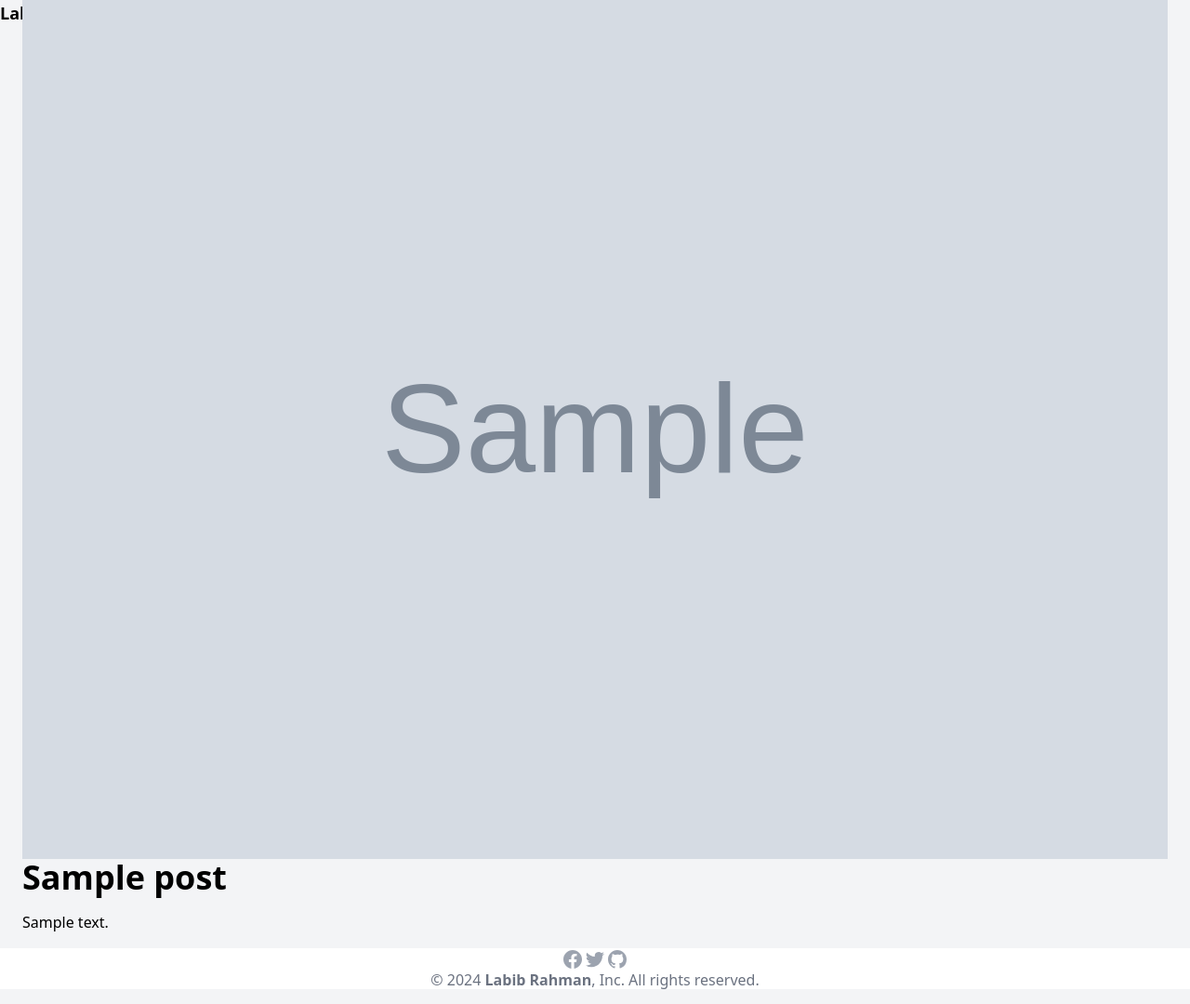
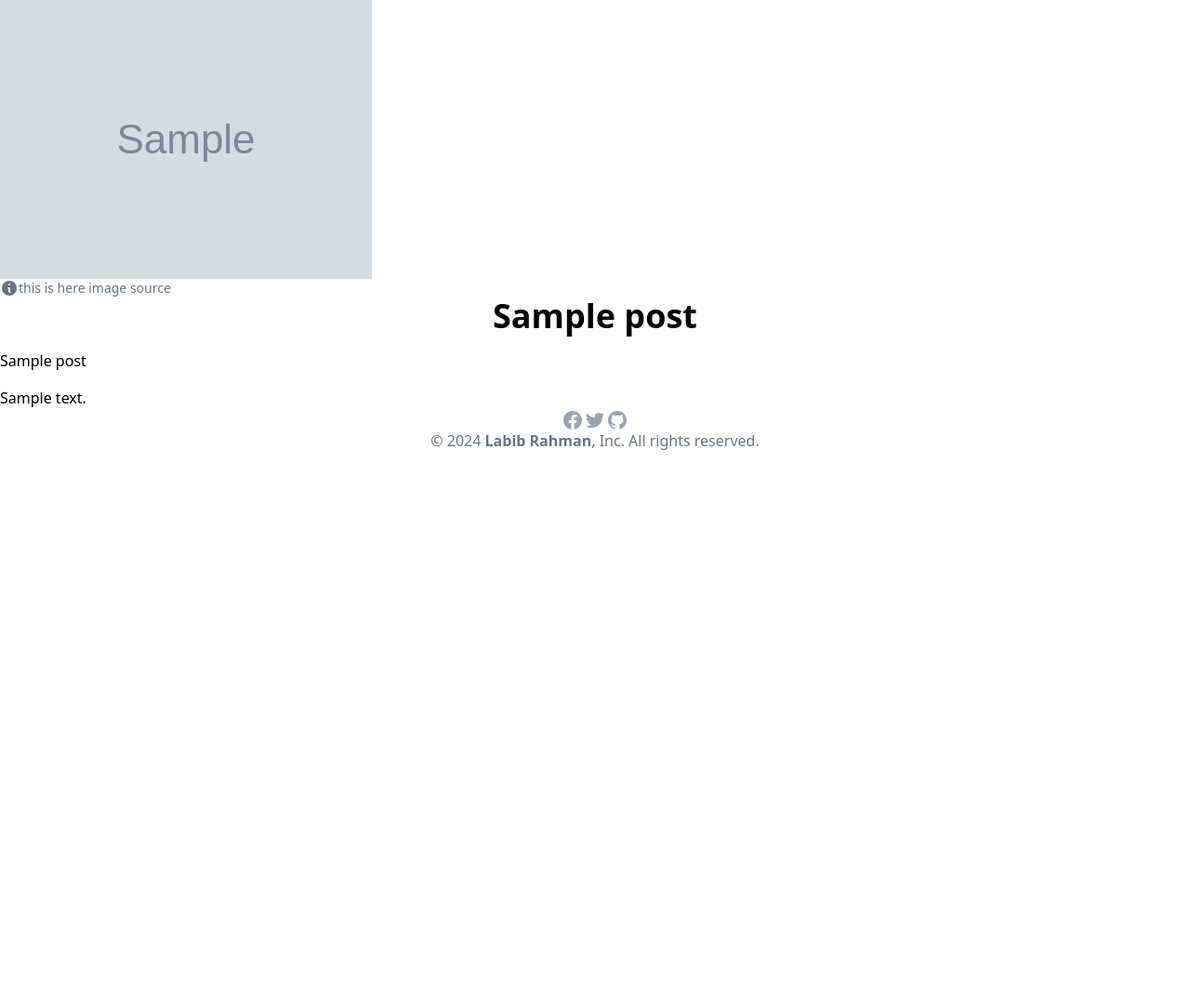
Before and after one commit to rahathosen/django-portfolio, a Django app: a page that uses templates/blog_post_detail.html in a window 1280 px wide. Shown: the whole page at 93% size. After the commit the page ends 484 px from the top, so only its background shows below. Run offline with Django 5.2, Linux system fonts and the light colour scheme; tables that the repository leaves empty hold one stand-in row (values such as "Sample post"); grey boxes marked "Sample" are stand-in pictures; some libraries are stand-ins or nearby versions.

Commit message:
update blog details section

```diff
--- a/node/package.json
+++ b/node/package.json
@@ -11,6 +11,7 @@
   "author": "",
   "license": "ISC",
   "devDependencies": {
+    "@tailwindcss/typography": "^0.5.13",
     "tailwindcss": "^3.4.3"
   },
   "dependencies": {
--- a/node/tailwind.config.js
+++ b/node/tailwind.config.js
@@ -8,5 +8,7 @@
   theme: {
     extend: {},
   },
-  plugins: [],
+  plugins: [
+    require('@tailwindcss/typography'),
+  ],
 }
--- a/templates/about.html
+++ b/templates/about.html
@@ -64,7 +64,6 @@
                   <a href="about" class="-mx-3 block rounded-lg px-3 py-2 text-base font-semibold leading-7 text-gray-900 hover:bg-gray-50">Blog</a>
                   <a href="projects" class="-mx-3 block rounded-lg px-3 py-2 text-base font-semibold leading-7 text-gray-900 hover:bg-gray-50">Projects</a>
                   <a href="about" class="-mx-3 block rounded-lg px-3 py-2 text-base font-semibold leading-7 text-gray-900 hover:bg-gray-50">About</a>
-
                 </div>
                 <div class="py-6">
                   <a href="#" class="-mx-3 block rounded-lg px-3 py-2.5 text-base font-semibold leading-7 text-gray-900 hover:bg-gray-50">Log in</a>
--- a/templates/blog_post_detail.html
+++ b/templates/blog_post_detail.html
@@ -19,11 +19,11 @@
 
 </head>
 
-<body class="bg-gray-100">
+<body class="bg-white">
     <header x-data="{ open: false }" @keydown.window.escape="open = false" class="absolute inset-x-0 top-0 z-50">
         <nav class="mx-auto flex max-w-7xl items-center justify-between p-6 lg:px-8" aria-label="Global">
             <div class="flex lg:flex-1">
-                <a href="#" class="-m-1.5 p-1.5">
+                <a href="/" class="-m-1.5 p-1.5">
                     <h3>Labib</h3>
                 </a>
             </div>
@@ -92,27 +92,38 @@
         </div>
     </header>
     <!-- About -->
-    <div class="relative isolate overflow-hidden bg-gradient-to-b from-teal-100/20 pt-14">
-        <div class="absolute inset-y-0 right-1/2 -z-10 -mr-96 w-[200%] origin-top-right skew-x-[-30deg] bg-white shadow-xl shadow-teal-600/10 ring-1 ring-teal-50 sm:-mr-80 lg:-mr-96"
-            aria-hidden="true"></div>
-        <div class="mx-auto max-w-7xl px-6 py-32 sm:py-40 lg:px-8">
-            <div
-                class="mx-auto max-w-2xl lg:mx-0 lg:grid lg:max-w-none lg:grid-cols-2 lg:gap-x-16 lg:gap-y-6 xl:grid-cols-1 xl:grid-rows-1 xl:gap-x-8">
-                <div class="relative w-full">
-                    {% if post.image %}
-                    <img src="{{ post.image.url }}" alt=""
-                      class="aspect-[3/2] w-full rounded-2xl bg-gray-100 object-cover sm:aspect-[2/1] lg:aspect-[3/2]">
-                      {% endif %}
-                      <div class="absolute inset-0 rounded-2xl ring-1 ring-inset ring-gray-900/10"></div>
-                  </div>
-                <!-- <h1 class="max-w-2xl text-4xl font-bold tracking-tight text-gray-900 sm:text-6xl lg:col-span-2 xl:col-auto">About</h1> -->
-                <h1>{{ post.title }}</h1>
-                <p>{{ post.content | safe}}</p>
-            </div>
-            <div class="absolute inset-x-0 bottom-0 -z-10 h-24 bg-gradient-to-t from-white sm:h-32"></div>
-        </div>
+    <div class="relative isolate overflow-hidden  pt-14">
+
+
         <!-- About -->
 
+        <!-- details -->
+        <div class="bg-white ">
+            <div class="mx-auto max-w-3xl text-base leading-7 text-gray-700">
+                {% if post.image %}
+
+                <figure class="mt-16">
+                    <img class="aspect-video rounded-xl bg-gray-50 object-cover" src="{{ post.image.url }}" alt="">
+                    <figcaption class="mt-4 flex gap-x-2 text-sm leading-6 text-gray-500">
+                      <svg class="mt-0.5 h-5 w-5 flex-none text-gray-300" viewBox="0 0 20 20" fill="currentColor" aria-hidden="true">
+              <path fill-rule="evenodd" d="M18 10a8 8 0 11-16 0 8 8 0 0116 0zm-7-4a1 1 0 11-2 0 1 1 0 012 0zM9 9a.75.75 0 000 1.5h.253a.25.25 0 01.244.304l-.459 2.066A1.75 1.75 0 0010.747 15H11a.75.75 0 000-1.5h-.253a.25.25 0 01-.244-.304l.459-2.066A1.75 1.75 0 009.253 9H9z" clip-rule="evenodd"></path>
+            </svg>
+                      this is here image source
+                    </figcaption>
+                  </figure>
+
+                  {% endif %}
+              <h1 class="mt-2 text-3xl font-bold align-middle text-center tracking-tight text-gray-900 sm:text-4xl">{{post.title}}</h1>
+              <p class="mt-6 text-xl leading-8">{{post.subtitle}}</p>
+              <div class="mt-10 max-w-2xl">
+        {{post.content | safe}}
+
+              </div>
+
+
+            </div>
+          </div>
+        <!-- details end-->
 
         <footer class="bg-white">
             <div class="mx-auto max-w-7xl overflow-hidden px-6 pt-20 sm:pt-24 lg:px-8">
--- a/templates/index.html
+++ b/templates/index.html
@@ -23,7 +23,7 @@
   <header x-data="{ open: false }" @keydown.window.escape="open = false" class="absolute inset-x-0 top-0 z-50">
     <nav class="mx-auto flex max-w-7xl items-center justify-between p-6 lg:px-8" aria-label="Global">
       <div class="flex lg:flex-1">
-        <a href="#" class="-m-1.5 p-1.5">
+        <a href="/" class="-m-1.5 p-1.5">
           {% if webinfo_obj %}
           <h3>{{ webinfo_obj.name }}</h3>
           {% endif %}
@@ -59,7 +59,7 @@
         class="fixed inset-y-0 right-0 z-50 w-full overflow-y-auto bg-white px-6 py-6 sm:max-w-sm sm:ring-1 sm:ring-gray-900/10"
         @click.away="open = false">
         <div class="flex items-center justify-between">
-          <a href="#" class="-m-1.5 p-1.5">
+          <a href="/" class="-m-1.5 p-1.5">
             {% if webinfo_obj %}
             <h3>{{ webinfo_obj.name }}</h3>
             {% endif %}
```
Also changed, not shown: static/css/style.css (+93 -0 lines), node/package-lock.json.
